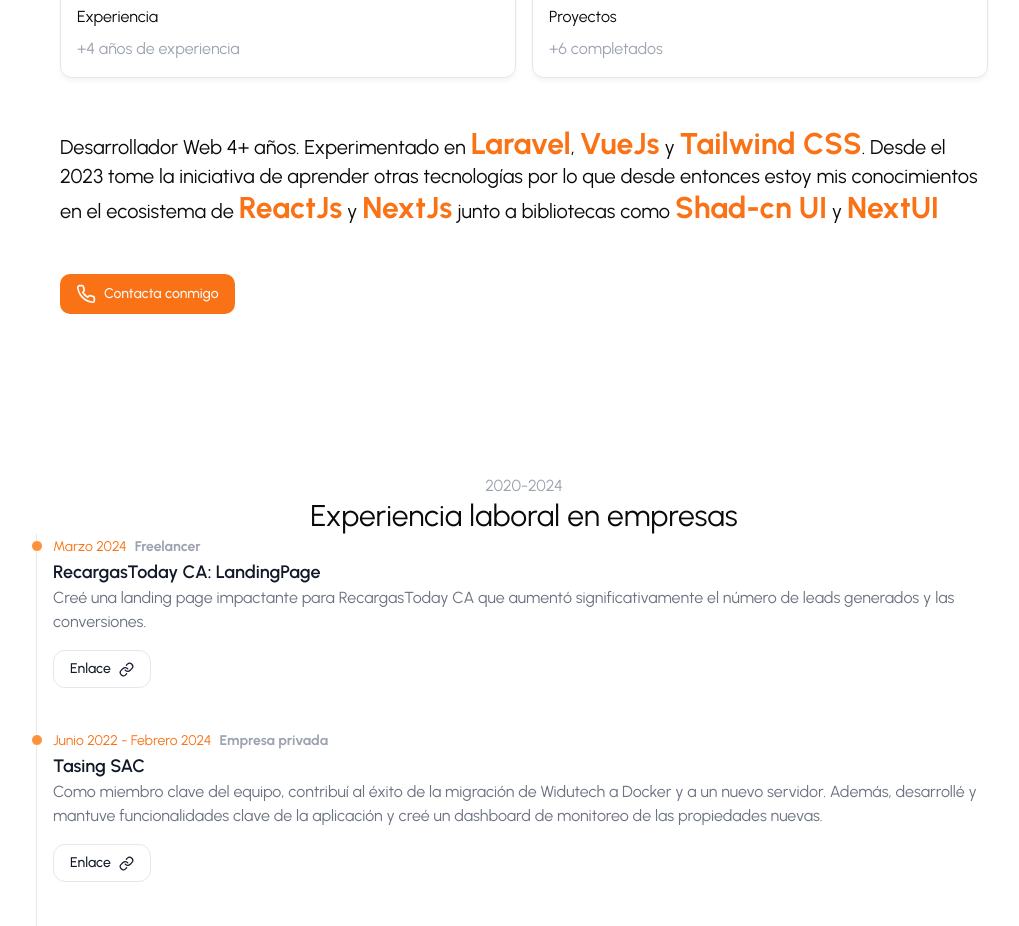
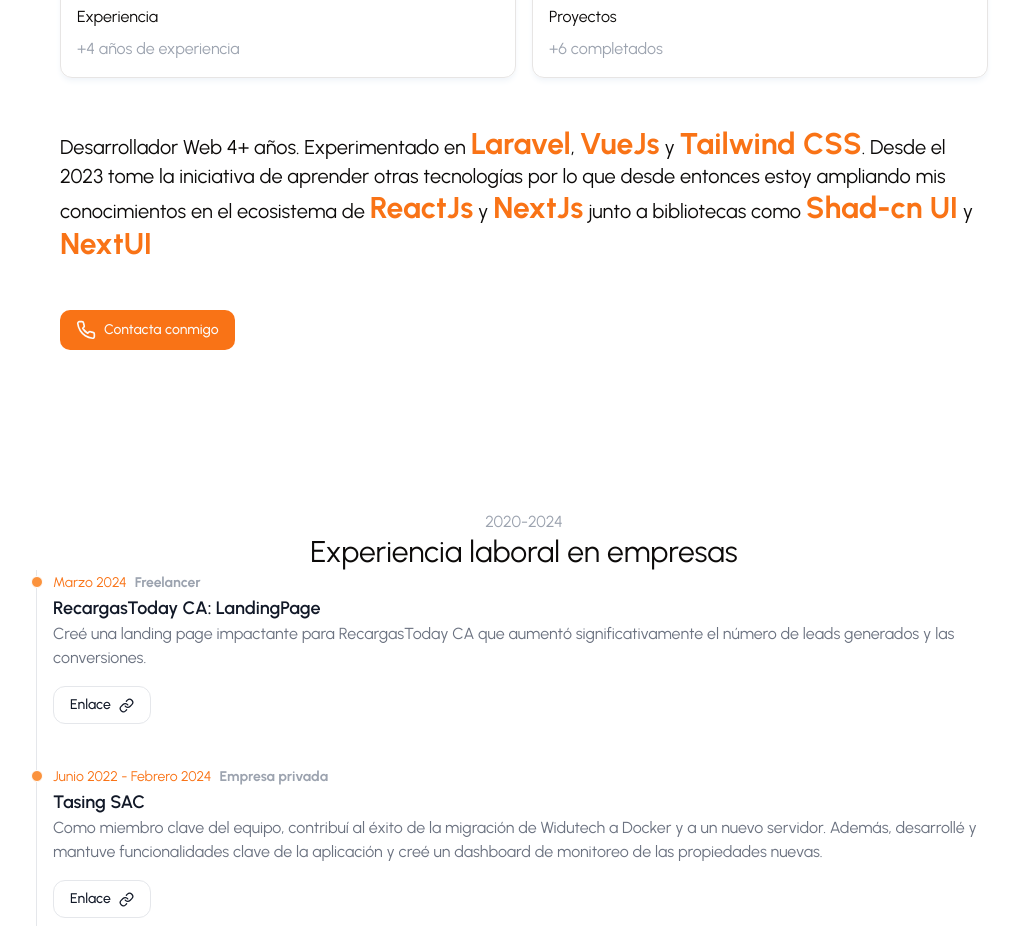
Before and after one commit to jrosasr/porfolio, a Next.js app: page / in a window 1280 px wide. Shown: the part 800-1726 px from the top of the page, without its empty margins (116-1135 px from the left). Built offline with nearby package versions, Linux system fonts and the light colour scheme.

Commit message:
Update about-me.tsx

```diff
--- a/components/about-me.tsx
+++ b/components/about-me.tsx
@@ -29,7 +29,7 @@
             <Anchor href="https://vuejs.org/" title="VueJs" /> y{" "}
             <Anchor href="https://tailwindcss.com/" title="Tailwind CSS" />.
             Desde el 2023 tome la iniciativa de aprender otras tecnologías por
-            lo que desde entonces estoy mis conocimientos en el ecosistema de{" "}
+            lo que desde entonces estoy ampliando mis conocimientos en el ecosistema de{" "}
             <Anchor href="https://react.dev/" title="ReactJs" /> y{" "}
             <Anchor href="https://nextjs.org/" title="NextJs" /> junto a
             bibliotecas como{" "}
```
